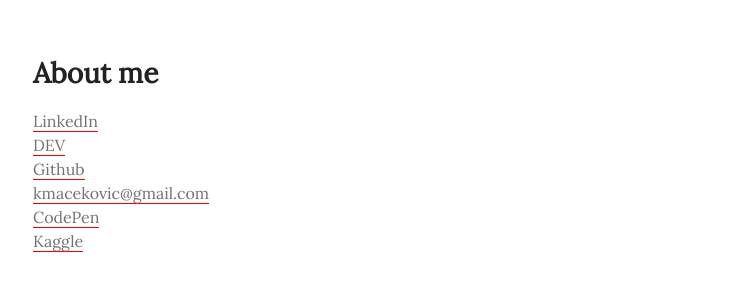
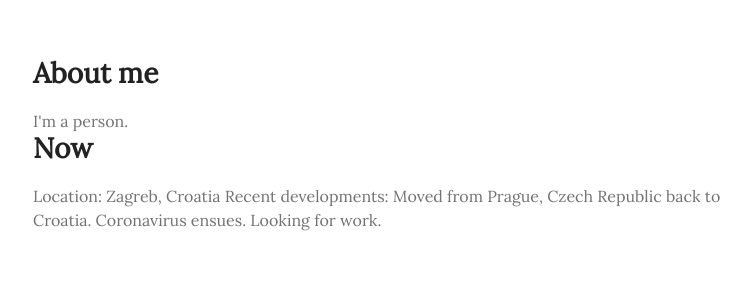
Before and after one commit to kristinamacekovic/new-web, a Jekyll site: the page built from about.md, in a window 1280 px wide. Shown: the top 300 px of the page, without its empty margins (257-1008 px from the left). Built offline with Jekyll 4.4.1, drawn with Linux system fonts in a browser that asks for light colours.

Commit message:
change links

```diff
--- a/_layouts/about.html
+++ b/_layouts/about.html
@@ -14,12 +14,10 @@
   <body>
     <div class="postWrapper">
       <h1>About me</h1>
-      <a href="https://www.linkedin.com/in/kristina-maceković-693a24155">LinkedIn</a><br>
-      <a href="https://dev.to/kristinamacekovic">DEV</a><br>
-      <a href="https://github.com/kristinamacekovic">Github</a><br>
-      <a href="mailto:kmacekovic@gmail.com">kmacekovic@gmail.com</a><br>
-      <a href="https://codepen.io/macekovick/">CodePen</a><br>
-      <a href="https://www.kaggle.com/kmaceko">Kaggle</a>
+      I'm a person.
+      <h1>Now</h1>
+      Location: Zagreb, Croatia
+      Recent developments: Moved from Prague, Czech Republic back to Croatia. Coronavirus ensues. Looking for work.
     </div>
     <script src="{{ "/assets/js/scale.fix.js" | relative_url }}"></script>
     {% if site.google_analytics %}
```
Also changed, not shown: _layouts/default.html (+8 -2 lines).
